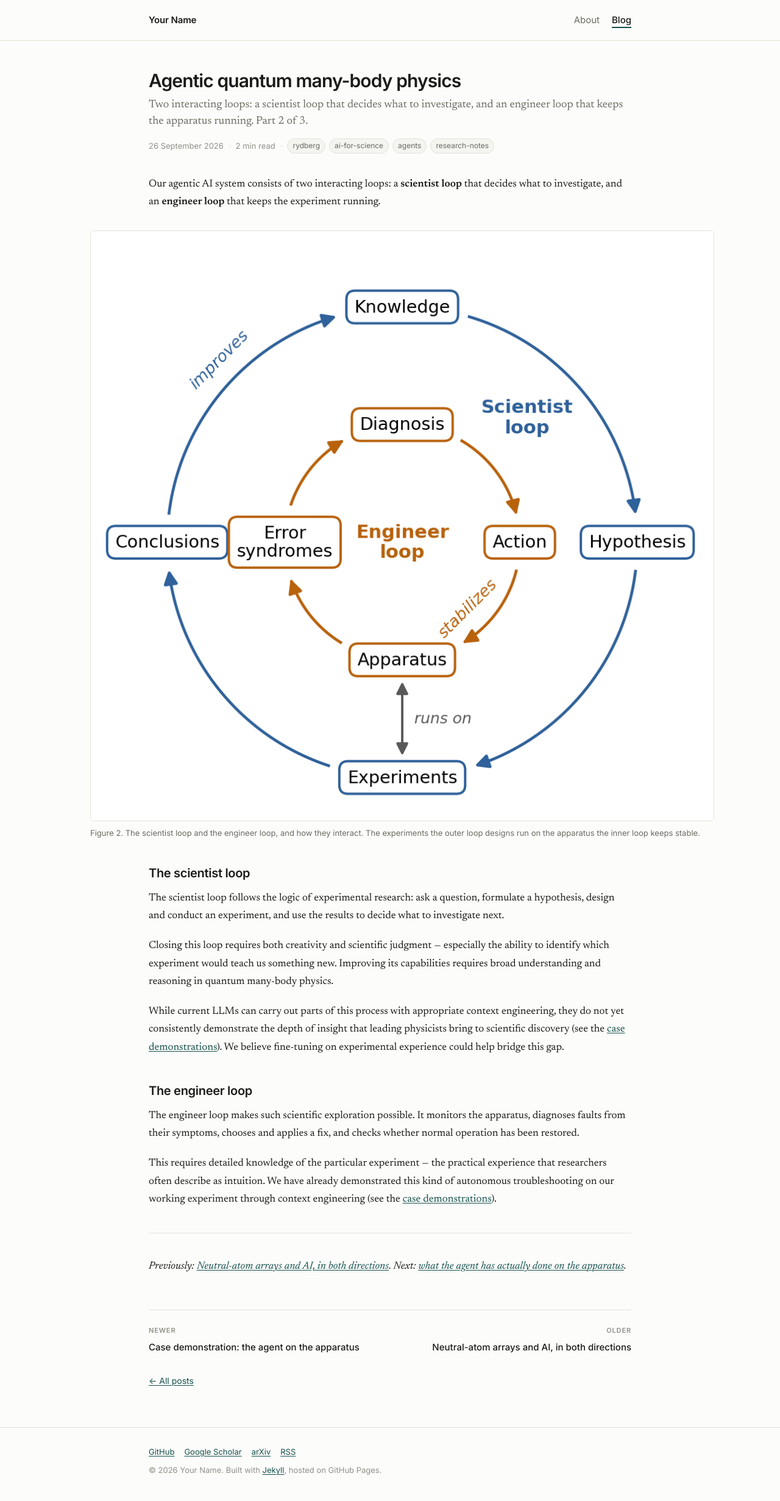
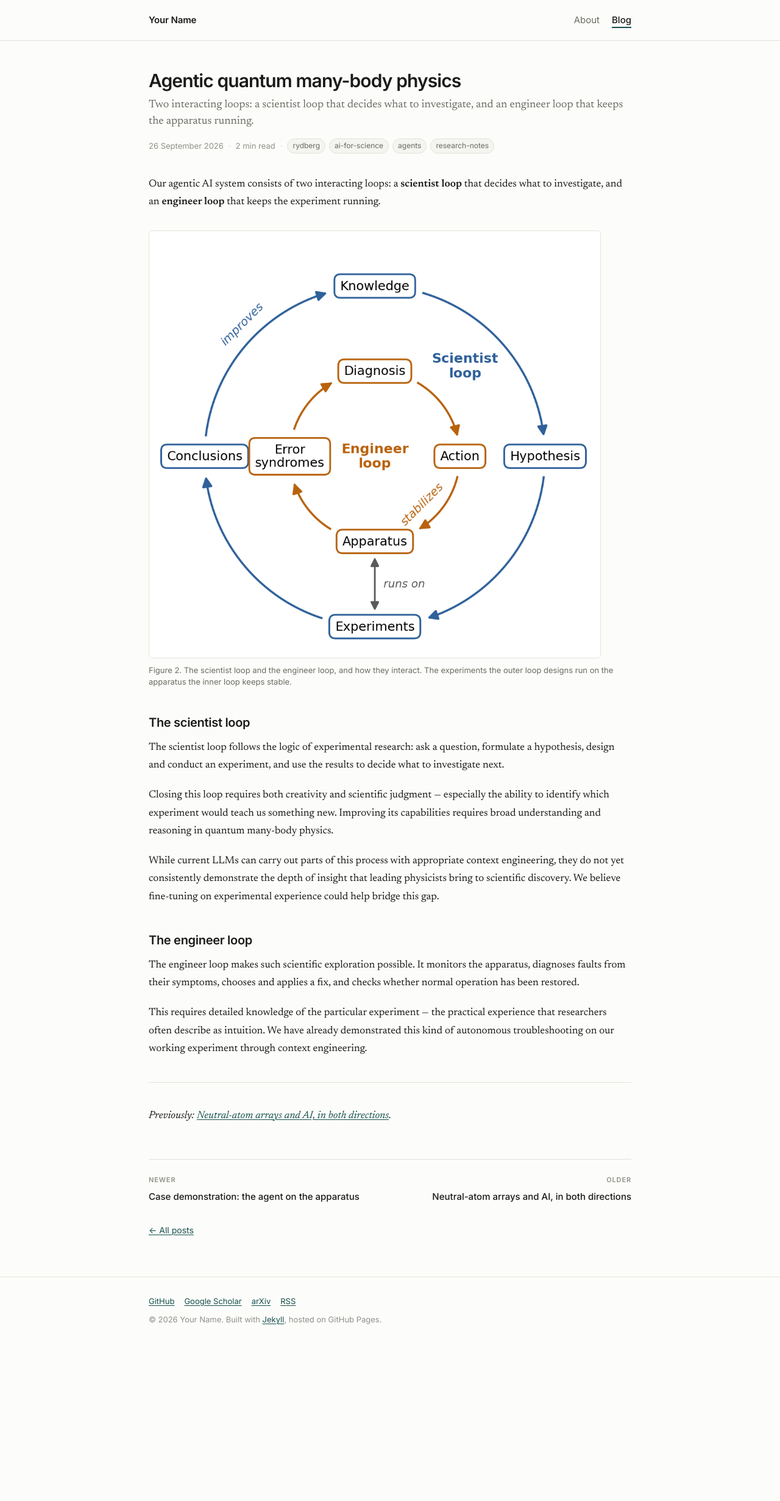
Before and after one commit to dwgong/dwgong.github.io, a Jekyll site: the page built from _posts/2026-09-26-agentic-quantum-many-body-physics.md, in a window 1280 px wide. Shown: the whole page at 61% size. Built offline with Jekyll 4.4.1, drawn with Linux system fonts in a browser that asks for light colours; after the commit the page ends 2215 px from its top, so only the background shows below that.

Commit message:
Shrink the figures; drop the links to the case demonstration
Sizing. `.figure img` had `width: 100%`, which forced every image to fill
the column whether or not it had the pixels for it: the 552x264 laser
frequency panel was being stretched to 1024px, blurry and far larger than
it should be. Images now size to `width: auto` with `max-width: 100%`, so
they scale down but never up, and the figure itself is `fit-content` so a
caption lines up with the image above it rather than running the full
column.

Every figure drops from the wide bleed to text-column width, and the four
incidental UI screenshots get a new `small` size at 26rem. A `max-height`
of 78vh stops any one figure filling the screen. Widths measured at
1400px: the UI panels go 1024 -> 416px, the analysis figures 1024 -> 792px,
and the post is about 2500px shorter.

`.figure-wide` also gains an explicit max-width. Without it the new
`max-width: 100%` clamped wide figures straight back to column width,
leaving the option silently doing nothing.

Links. The two references to the case demonstration in part 2 and the
next-post link at its foot are removed, and the "Part N of 3" labels come
off all three descriptions since they advertise the same post. The case
demonstration itself is unchanged and still published.

Co-Authored-By: Claude Opus 5 <noreply@anthropic.com>
Claude-Session: https://claude.ai/code/session_01JaGsVPpdmqxhdqe87Aftxx

```diff
--- a/_posts/2026-09-26-agentic-quantum-many-body-physics.md
+++ b/_posts/2026-09-26-agentic-quantum-many-body-physics.md
@@ -1,6 +1,6 @@
 ---
 title: "Agentic quantum many-body physics"
-description: "Two interacting loops: a scientist loop that decides what to investigate, and an engineer loop that keeps the apparatus running. Part 2 of 3."
+description: "Two interacting loops: a scientist loop that decides what to investigate, and an engineer loop that keeps the apparatus running."
 date: 2026-09-26
 tags: [rydberg, ai-for-science, agents, research-notes]
 ---
@@ -13,7 +13,7 @@ running.
    src="/assets/img/figure-2-loops.png"
    alt="Two concentric cycles. The outer scientist loop runs knowledge to hypothesis to experiments to conclusions and back, improving knowledge. The inner engineer loop runs error syndromes to diagnosis to action to apparatus, stabilising it. The two meet where the experiments run on the apparatus"
    caption="Figure 2. The scientist loop and the engineer loop, and how they interact. The experiments the outer loop designs run on the apparatus the inner loop keeps stable."
-   width="wide" %}
+   %}
 
 ## The scientist loop
 
@@ -28,9 +28,8 @@ physics.
 
 While current LLMs can carry out parts of this process with appropriate context
 engineering, they do not yet consistently demonstrate the depth of insight that
-leading physicists bring to scientific discovery (see the
-[case demonstrations]({{ '/blog/2026/case-demonstration-agent-on-the-apparatus/' | relative_url }})).
-We believe fine-tuning on experimental experience could help bridge this gap.
+leading physicists bring to scientific discovery. We believe fine-tuning on
+experimental experience could help bridge this gap.
 
 ## The engineer loop
 
@@ -41,10 +40,8 @@ checks whether normal operation has been restored.
 This requires detailed knowledge of the particular experiment — the practical
 experience that researchers often describe as intuition. We have already
 demonstrated this kind of autonomous troubleshooting on our working experiment
-through context engineering (see the
-[case demonstrations]({{ '/blog/2026/case-demonstration-agent-on-the-apparatus/' | relative_url }})).
+through context engineering.
 
 ---
 
-*Previously: [Neutral-atom arrays and AI, in both directions]({{ '/blog/2026/neutral-atom-arrays-and-ai/' | relative_url }}).
-Next: [what the agent has actually done on the apparatus]({{ '/blog/2026/case-demonstration-agent-on-the-apparatus/' | relative_url }}).*
+*Previously: [Neutral-atom arrays and AI, in both directions]({{ '/blog/2026/neutral-atom-arrays-and-ai/' | relative_url }}).*
--- a/assets/css/style.css
+++ b/assets/css/style.css
@@ -333,12 +333,24 @@ a:hover { text-decoration-thickness: 2px; }
 
 .figure {
   margin: 2rem 0;
+  /* Shrink to the image's own width so the caption lines up with it rather
+     than running the full column under a narrow screenshot. */
+  width: fit-content;
+  max-width: 100%;
+  margin-inline: auto;
 }
 
 .figure img {
   display: block;
-  width: 100%;
+  /* `width: auto` matters: it stops a small screenshot being blown up past
+     its natural size, which just makes it blurry. Images scale down to fit
+     the column but never up. */
+  width: auto;
   height: auto;
+  max-width: 100%;
+  /* No single figure should swallow the whole screen. With width and height
+     both auto, this scales tall figures down proportionally. */
+  max-height: 78vh;
   border-radius: var(--radius);
   /* A pale backing so screenshots with transparent margins, and figures that
      are mostly white, still read as a distinct object in dark mode. */
@@ -365,11 +377,17 @@ a:hover { text-decoration-thickness: 2px; }
   color: var(--text-muted);
 }
 
-/* Wide and full figures escape the text column. `width: 100vw` with a
-   negative margin is the standard full-bleed trick. */
+/* Small figures: incidental UI screenshots that are illustrative rather than
+   evidence. Kept deliberately modest so they don't compete with the results. */
+.figure-small { width: 26rem; }
+
+/* Wide figures escape the text column. The explicit max-width is needed to
+   override the `max-width: 100%` on .figure above, which would otherwise
+   clamp them straight back to column width. */
 @media (min-width: 68rem) {
   .figure-wide {
     width: var(--measure-wide);
+    max-width: var(--measure-wide);
     margin-inline: calc((var(--measure) - var(--measure-wide)) / 2);
   }
 }
```
Also changed, not shown: _posts/2026-09-24-neutral-atom-arrays-and-ai.md (+2 -2 lines), _posts/2026-09-28-case-demonstration-agent-on-the-apparatus.md (+17 -13 lines).
